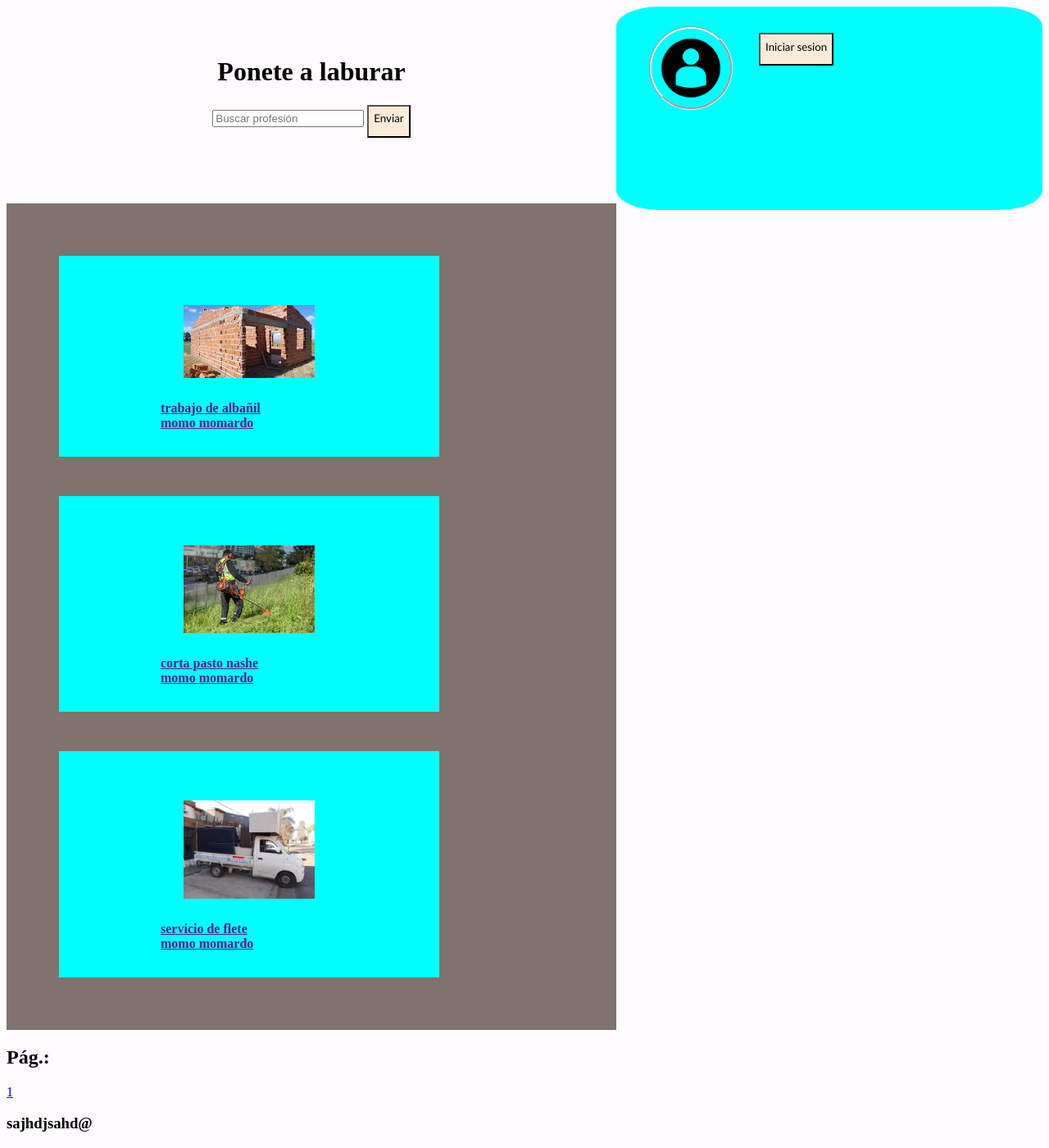
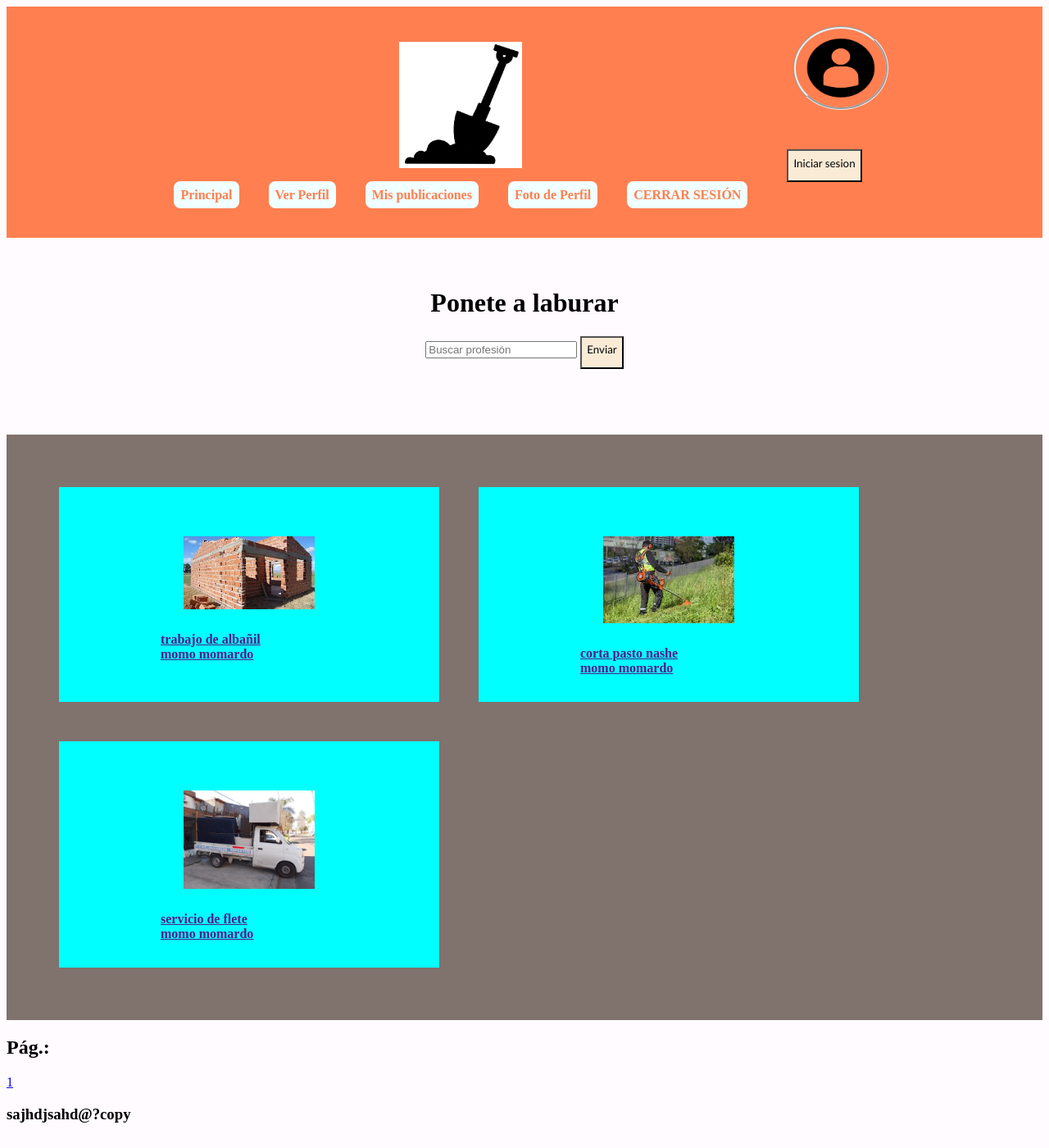
Before and after one commit to NaiuGe/LaburApp, a PHP site: page / in a window 1280 px wide. Shown: the whole page at 82% size. After the commit the page ends 1369 px from the top, so only its background shows below. Run offline with PHP 8.4, Linux system fonts and the light colour scheme; data comes from the database, SQL or seed files in the repository.

Commit message:
Cambios en Index

```diff
--- a/estilo.css
+++ b/estilo.css
@@ -1,5 +1,55 @@
 body {
     background-color: #fffbff;
+}
+
+header {
+    background-color: coral;
+    height: auto;
+    z-index: 99;
+    position: relative;
+    display: flex;
+    justify-content: center;
+    align-items: center;
+  }
+
+  header .perfil{
+    display: flex;
+  }
+  header .logo {
+    display: none;
+  }
+  header #btn_menu {
+    display: none;
+  }
+  header label {
+    display: none;
+  }
+  header .nav-bar {
+    text-align: center;
+    display: flex;
+    justify-content: center;
+  }
+  header .nav-bar ul {
+    padding-left: 0px;
+  }
+  header .nav-bar ul div .logo-hidden {
+    height: auto;
+    width: 150px;
+    margin-bottom: 20px;
+  }
+  header .nav-bar ul li {
+    list-style-type: none;
+    display: inline;
+    font-family: fuente-parrafo;
+    font-weight: bolder;
+    padding: 1rem;
+  }
+  header .nav-bar ul li a {
+    text-decoration: none;
+    padding: 8px;
+    background-color: azure;
+    border-radius: 0.5rem;
+    color: coral;
   }
 
 .grupo{
@@ -17,15 +67,9 @@ body {
 .perfil{
     float: right;
     clear: both;
-    width: 60vh;
-    height: 26vh;
-    background-color: aqua;
-    padding-right: 5vh;
-    padding-bottom: 5vh;
-    border-radius: 10%;
+    border-radius: 5%;
     display: flex;
-    flex-wrap: wrap;
-
+    flex-direction: column;
 }
 .fotoperfil{
     width: auto;
@@ -34,6 +78,7 @@ body {
     border-radius: 100%;
     margin-left: 5vh;
     margin-top: 3vh;
+    margin-bottom:2vh;
 }
 .nombre-botones-perfil{
     font-family: 'Courier New', Courier, monospace;
--- a/index.php
+++ b/index.php
@@ -15,8 +15,24 @@
     <meta name="keywords" content="Trabajo, empleo, rubro, emprendimiento, laburo">
 </head>
 <body>
-    <div class="grupo">
-        <aside class="perfil" href="">
+<header>
+    <input type="checkbox" id="btn_menu">
+        <label for="btn_menu">
+        <img src="./imagenes/fotoMenu.png" alt="Menu">
+        </label>
+        <nav class="nav-bar">
+                <ul>
+                    <div>
+                        <img class="logo-hidden"  src="./imagenes/logo.jpg" alt="logo-Laburapp">
+                    </div>
+                    <li><a href="#" alt="indice">Principal</a></li>
+                    <li><a href='perfil.php' alt="Ver Perfil">Ver Perfil</a></li>
+                    <li><a href='publicaciones.php' alt="Mis publicaciones">Mis publicaciones</a></li>
+                    <li><a href='foto_perfil.php' alt="Foto de Perfil">Foto de Perfil</a></li>
+                    <li><a href='cerrarlogin.php' alt="CERRAR SESIÓN">CERRAR SESIÓN</a></li>
+                </ul>
+            </nav>
+            <div class="perfil">
             <?php
             if(isset($_SESSION['contador'])){
                 header('Cache-Control: no-store, no-cache, must-revalidate');
@@ -27,42 +43,25 @@
                 echo "<div class='nombre-botones-perfil'>";
                 echo '<b>Bienvenido '. $_SESSION['nombre'] .' ' .$_SESSION['apellido'].'</b>';
                 echo "<br></br>";
+                echo "</div>";
 
-                echo "</div>";
-                    //barra lateral
-                    //checkbox para controlar a la barra lateral
-                    echo "<input type='checkbox' id='activar-barra' class='activar-checkbox'>";
-                    //etiqueta de botón para abrir y cerrar la barra
-                    echo "<label for='activar-barra' class='boton-activar'>☰ Menú</label>";
-
-                //barra lateral
-                    echo"<div class='barra-lateral'>
-                    <a href='perfil.php'>Ver Perfil</a>
-                    <a href='publicaciones.php'>Mis Publicaciones</a>
-                    <a href='foto_perfil.php'>Foto de Perfil</a>
-                    <a href='cerrarlogin.php'>CERRAR SESIÓN</a>
-                    </div>";
-
-                //echo "<input type='button' class='boton' value='Ver Perfil' onclick='location=\"perfil.php\"'>";
-                //echo "<input type='button' class='boton' value='mis publicaciones' onclick='location=\"publicaciones.php\"'>";
-                //echo "<input type='submit' class='boton' value='ingresar/cambiar foto de perfil' onclick=location=\"foto_perfil.php\">";
-                //echo "<input type='button' class='boton' value='cerrar sesion' onclick='location=\"cerrarlogin.php\"'>";
             } else {
                 echo '<img src="imagenes/icono_usuario.png" class="fotoperfil">';
                 echo '<input type="button" class="boton2" value="Iniciar sesion" onclick="location=\'login.html\'">';}
             header('Cache-Control: no-store, no-cache, must-revalidate');
             ?>
             <br></br>
+        </div>
+    </header>
+    <div class="grupo">
 
-
-        </aside>
-    <header class="cabeceraindex">
+    <main class="cabeceraindex">
         <h1>Ponete a laburar</h1>
         <form>
             <input type="search" name="busq" class="caja" placeholder="Buscar profesión">
             <input type="submit" value="Enviar" class="boton">
         </form>
-    </header>
+    </main>
 
     <div class="seccion">
         <div class="publicaciones">
@@ -122,7 +121,7 @@
         }
     ?>
     <footer>
-        <h3> sajhdjsahd@</h3>
+        <h3> sajhdjsahd@?copy</h3>
     </footer>
 </body>
 
--- a/registro_usuario.php
+++ b/registro_usuario.php
@@ -7,10 +7,12 @@
     <body>
         <h1> Registro de Usuario </h1>
         <br>
-        <form method="post" action="alta_usuario.php">
+        <form method="post" action="alta_usuario.php" enctype="multipart/form-data">
             Nombre <br> <input type="text" placeholder="Ingrese su nombre..." name="nombre" required autofocus> <br> <br>
 
             Apellido <br> <input type="text" placeholder="Ingrese su apellido..." name="apellido" required autofocus> <br> <br>
+
+            Foto de perfil <br> <input type="file" name='imagen' required>
 
             Contraseña <br> <input type="password" placeholder="Contraseña..." name="pass" minlength="4" maxlength="10" required> <br> <br>
 
@@ -18,8 +20,10 @@
 
             Teléfono o Celular <br> <input type="tel" placeholder="Ingrese su Número de Teléfono..." name="telefono" required> <br> <br>
 
+
             <input type="submit" value="enviar">
             <a href="index.php"> <h4> Volver al inicio </h4></a>
         </form>
+
     </body>
 </html>
```
Also changed, not shown: other parts of estilo.css (+36 -50 lines), alta_usuario.php (+26 -2 lines), imagenes/fotoMenu.png (added), imagenes/fotos_perfiles/-rebo-ludo3.jpg (added), imagenes/fotos_perfiles/.jpg (added), imagenes/fotos_perfiles/rebo.jpg (added), imagenes/logo.jpg (added). Lines whose indentation alone changed are shown as unchanged.
